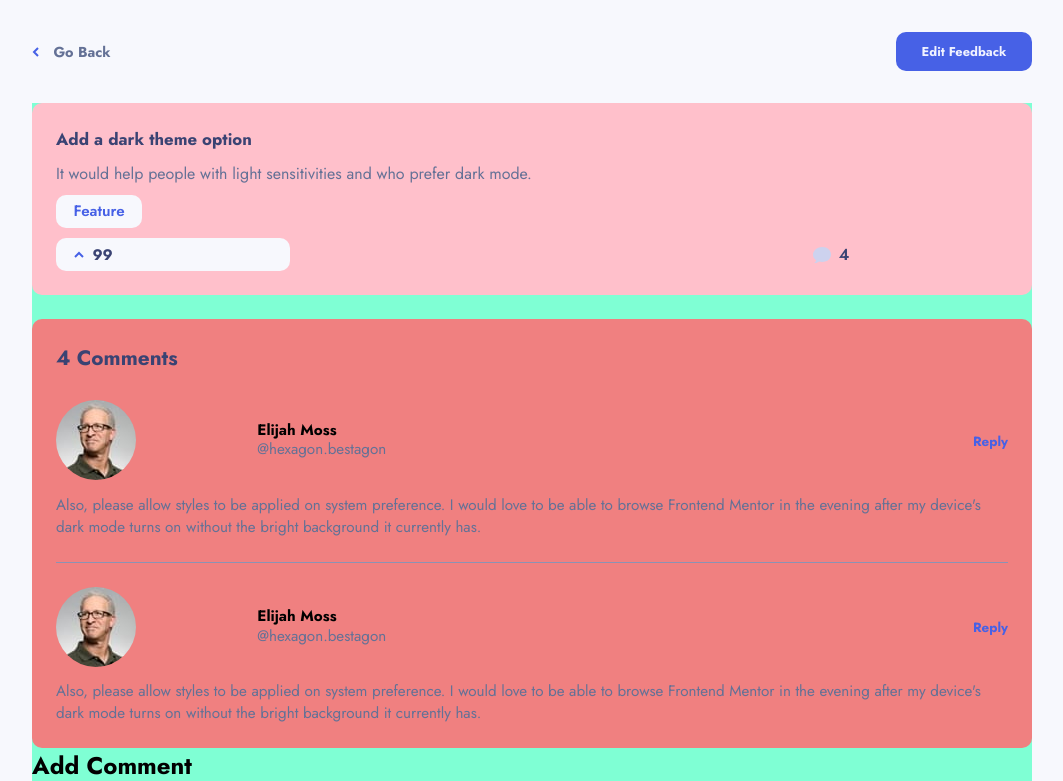
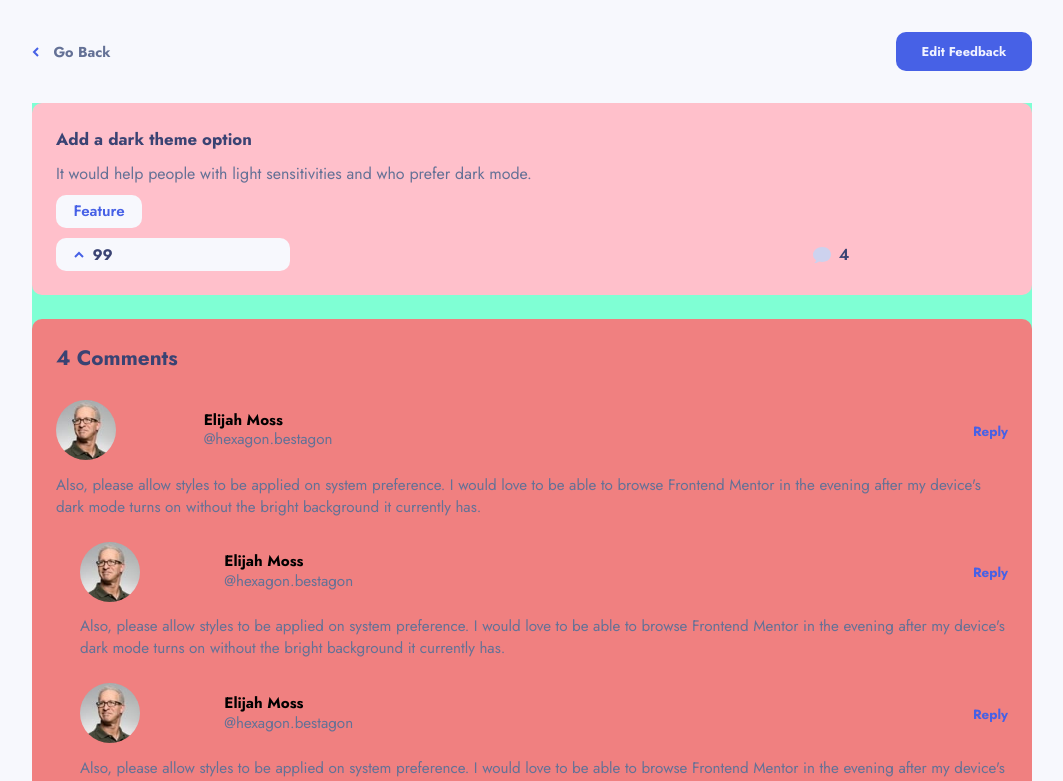
Before and after one commit to Victor-Nyagudi/product-feedback-app-react, a React (Create React App) app: page / in a window 1280 px wide. Shown: the top 781 px of the page, without its empty margins (108-1171 px from the left). Built offline with nearby package versions, Linux system fonts and the light colour scheme.

Commit message:
Add styling for comment reply FeedbackDetailPage mobile

```diff
--- a/src/components/pages/feedback-detail-page/FeedbackItemComment.js
+++ b/src/components/pages/feedback-detail-page/FeedbackItemComment.js
@@ -1,4 +1,5 @@
 import elijahImg from "../../../assets/user-images/image-elijah.jpg";
+import FeedbackItemCommentReply from "./FeedbackItemCommentReply";
 
 function FeedbackItemComment() {
     return (
@@ -32,7 +33,8 @@ function FeedbackItemComment() {
             </div>
 
             <ul className="comment__replies">
-
+                <FeedbackItemCommentReply />
+                <FeedbackItemCommentReply />
             </ul>
         </li>
     );
--- a/src/components/pages/feedback-detail-page/FeedbackItemCommentReply.js
+++ b/src/components/pages/feedback-detail-page/FeedbackItemCommentReply.js
@@ -2,7 +2,7 @@ import elijahImg from "../../../assets/user-images/image-elijah.jpg";
 
 function FeedbackItemCommentReply() {
     return (
-        <li className="comment__reply">
+        <li className="feedback-detail__comment--reply">
             <div className="comment__img-container">
                 <img src={ elijahImg } alt="Elijah's headshot" className="comment__user-img" />
             </div>
--- a/src/css/main.css
+++ b/src/css/main.css
@@ -510,7 +510,7 @@ a {
   margin-bottom: 1.3em;
 }
 
-.feedback-detail__comment {
+.feedback-detail__comment, .feedback-detail__comment--reply {
   display: -ms-grid;
   display: grid;
   -webkit-box-align: start;
@@ -518,24 +518,35 @@ a {
           align-items: flex-start;
   gap: 0 .85em;
       grid-template-areas: 'comment-img-container comment-header'
- 'comment-message-container comment-message-container';
+ 'comment-message-container comment-message-container'
+ 'comment-replies comment-replies';
   -ms-grid-columns: 2fr 8fr;
       grid-template-columns: 2fr 8fr;
 }
 
-.feedback-detail__comment:not(:last-child) {
+.feedback-detail__comment:not(:last-child), .feedback-detail__comment--reply:not(:last-child) {
   border-bottom: 1px solid #8C92B3;
   padding-bottom: 1.5em;
   margin-bottom: 1.5em;
 }
 
-.feedback-detail__comment .comment__img-container {
+.feedback-detail__comment--reply {
+  border-bottom: none;
+}
+
+.feedback-detail__comment--reply:not(:last-child) {
+  padding-bottom: 0;
+}
+
+.feedback-detail__comment .comment__img-container, .feedback-detail__comment--reply .comment__img-container {
   -ms-grid-row: 1;
   -ms-grid-column: 1;
   grid-area: comment-img-container;
+  max-width: 60px;
+  max-height: 60px;
 }
 
-.feedback-detail__comment .comment__header {
+.feedback-detail__comment .comment__header, .feedback-detail__comment--reply .comment__header {
   -ms-grid-row: 1;
   -ms-grid-column: 2;
   grid-area: comment-header;
@@ -551,40 +562,60 @@ a {
   height: 100%;
 }
 
-.feedback-detail__comment .comment__user-img {
+.feedback-detail__comment .comment__user-img, .feedback-detail__comment--reply .comment__user-img {
   border-radius: 50%;
 }
 
-.feedback-detail__comment .comment__user-name {
+.feedback-detail__comment .comment__user-name, .feedback-detail__comment--reply .comment__user-name {
   font-size: .95rem;
   margin-bottom: .3em;
   line-height: 1;
 }
 
-.feedback-detail__comment .comment__user-handle {
+.feedback-detail__comment .comment__user-handle, .feedback-detail__comment--reply .comment__user-handle {
   font-size: .95rem;
   color: #647196;
   line-height: 1;
 }
 
-.feedback-detail__comment .comment__reply-button {
+.feedback-detail__comment .comment__reply-button, .feedback-detail__comment--reply .comment__reply-button {
   color: #4761e6;
 }
 
-.feedback-detail__comment .comment__message {
+.feedback-detail__comment .comment__message, .feedback-detail__comment--reply .comment__message {
   font-size: .95rem;
   color: #647196;
 }
 
-.feedback-detail__comment .comment__message-container {
+.feedback-detail__comment .comment__message-container, .feedback-detail__comment--reply .comment__message-container {
   padding-top: .85em;
 }
 
-.feedback-detail__comment .comment__message-container {
+.feedback-detail__comment .comment__message-container, .feedback-detail__comment--reply .comment__message-container {
   -ms-grid-row: 2;
   -ms-grid-column: 1;
   -ms-grid-column-span: 2;
   grid-area: comment-message-container;
+}
+
+.feedback-detail__comment .comment__replies, .feedback-detail__comment--reply .comment__replies {
+  -ms-grid-row: 3;
+  -ms-grid-column: 1;
+  -ms-grid-column-span: 2;
+  grid-area: comment-replies;
+  padding-top: 1.5em;
+  padding-left: 1.5em;
+}
+
+.feedback-detail__comment .comment__replies .feedback-detail__comment--reply, .feedback-detail__comment--reply .comment__replies .feedback-detail__comment--reply {
+  border-bottom: none;
+}
+
+@media (min-width: 425px) {
+  .feedback-detail__comment, .feedback-detail__comment--reply {
+    -ms-grid-columns: 2fr 12fr;
+        grid-template-columns: 2fr 12fr;
+  }
 }
 
 @media (min-width: 600px) {
--- a/src/main.scss
+++ b/src/main.scss
@@ -475,6 +475,7 @@ a {
         grid-template-areas:
         'comment-img-container comment-header'
         'comment-message-container comment-message-container'
+        'comment-replies comment-replies'
         ;
 
         grid-template-columns: 2fr 8fr;
@@ -485,8 +486,20 @@ a {
             margin-bottom: 1.5em;
         }
 
+        &--reply {
+            @extend .feedback-detail__comment;
+
+            border-bottom: none;
+
+            &:not(:last-child) { padding-bottom: 0; }
+        }
+
         .comment {
-            &__img-container { grid-area: comment-img-container; }
+            &__img-container {
+                grid-area: comment-img-container;
+                max-width: 60px;
+                max-height: 60px;
+            }
 
             &__header {
                 grid-area: comment-header;
@@ -522,6 +535,33 @@ a {
             }
 
             &__message-container { grid-area: comment-message-container; }
+
+            &__replies {
+                grid-area: comment-replies;
+
+                padding-top: 1.5em;
+                padding-left: 1.5em;
+
+                & .feedback-detail__comment--reply {
+                    border-bottom: none;
+                }
+            }
+        }
+    }
+}
+
+// ? Styling for iPhone 5s and smaller
+
+@media (max-width: 330px) {
+
+}
+
+// ? FeedbackDetailPage small edit
+
+@media (min-width: 425px) {
+    .feedback-detail {
+        &__comment {
+            grid-template-columns: 2fr 12fr;
         }
     }
 }
```
Also changed, not shown: 1 other file (tests, documents, lock files or other folders).
